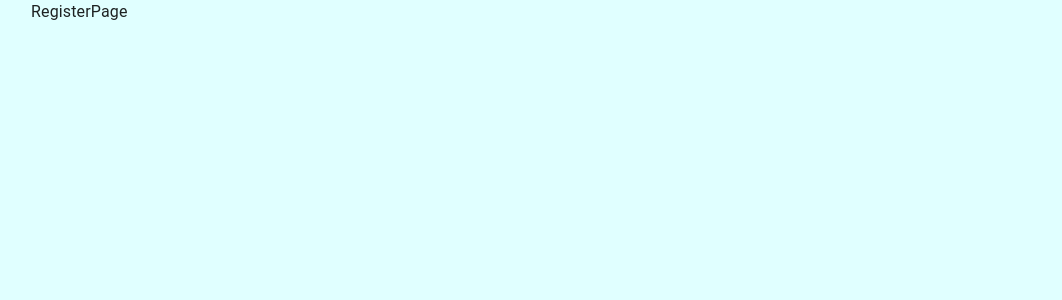
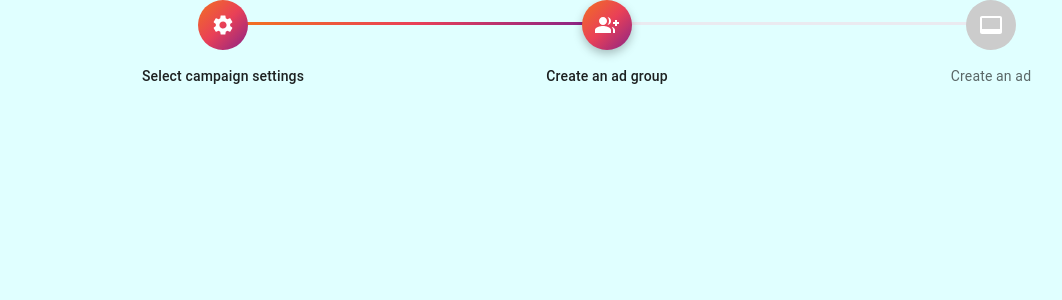
Before and after one commit to mhShohan/university-online-semester-registration-client, a React (Vite) app: page /register in a window 1280 px wide. Shown: the top 300 px of the page, without its empty margins (33-1095 px from the left). Built offline with nearby package versions, Linux system fonts and the light colour scheme.

Commit message:
stepper implemented to RegisterForm

```diff
--- /dev/null
+++ b/src/components/RegisterForm.tsx
@@ -0,0 +1,92 @@
+import * as React from 'react';
+import { styled } from '@mui/material/styles';
+import Stack from '@mui/material/Stack';
+import Stepper from '@mui/material/Stepper';
+import Step from '@mui/material/Step';
+import StepLabel from '@mui/material/StepLabel';
+import SettingsIcon from '@mui/icons-material/Settings';
+import GroupAddIcon from '@mui/icons-material/GroupAdd';
+import VideoLabelIcon from '@mui/icons-material/VideoLabel';
+import StepConnector, { stepConnectorClasses } from '@mui/material/StepConnector';
+import { StepIconProps } from '@mui/material/StepIcon';
+
+const ColorLibConnector = styled(StepConnector)(({ theme }) => ({
+  [`&.${stepConnectorClasses.alternativeLabel}`]: {
+    top: 22
+  },
+  [`&.${stepConnectorClasses.active}`]: {
+    [`& .${stepConnectorClasses.line}`]: {
+      backgroundImage:
+        'linear-gradient( 95deg,rgb(242,113,33) 0%,rgb(233,64,87) 50%,rgb(138,35,135) 100%)'
+    }
+  },
+  [`&.${stepConnectorClasses.completed}`]: {
+    [`& .${stepConnectorClasses.line}`]: {
+      backgroundImage:
+        'linear-gradient( 95deg,rgb(242,113,33) 0%,rgb(233,64,87) 50%,rgb(138,35,135) 100%)'
+    }
+  },
+  [`& .${stepConnectorClasses.line}`]: {
+    height: 3,
+    border: 0,
+    backgroundColor: theme.palette.mode === 'dark' ? theme.palette.grey[800] : '#eaeaf0',
+    borderRadius: 1
+  }
+}));
+
+const ColorLibStepIconRoot = styled('div')<{
+  ownerState: { completed?: boolean; active?: boolean };
+}>(({ theme, ownerState }) => ({
+  backgroundColor: theme.palette.mode === 'dark' ? theme.palette.grey[700] : '#ccc',
+  zIndex: 1,
+  color: '#fff',
+  width: 50,
+  height: 50,
+  display: 'flex',
+  borderRadius: '50%',
+  justifyContent: 'center',
+  alignItems: 'center',
+  ...(ownerState.active && {
+    backgroundImage:
+      'linear-gradient( 136deg, rgb(242,113,33) 0%, rgb(233,64,87) 50%, rgb(138,35,135) 100%)',
+    boxShadow: '0 4px 10px 0 rgba(0,0,0,.25)'
+  }),
+  ...(ownerState.completed && {
+    backgroundImage:
+      'linear-gradient( 136deg, rgb(242,113,33) 0%, rgb(233,64,87) 50%, rgb(138,35,135) 100%)'
+  })
+}));
+
+function ColorLibStepIcon(props: StepIconProps) {
+  const { active, completed, className } = props;
+
+  const icons: { [index: string]: React.ReactElement } = {
+    1: <SettingsIcon />,
+    2: <GroupAddIcon />,
+    3: <VideoLabelIcon />
+  };
+
+  return (
+    <ColorLibStepIconRoot ownerState={{ completed, active }} className={className}>
+      {icons[String(props.icon)]}
+    </ColorLibStepIconRoot>
+  );
+}
+
+const steps = ['Select campaign settings', 'Create an ad group', 'Create an ad'];
+
+const RegisterForm = () => {
+  return (
+    <Stack sx={{ width: '100%' }} spacing={4}>
+      <Stepper alternativeLabel activeStep={1} connector={<ColorLibConnector />}>
+        {steps.map((label) => (
+          <Step key={label}>
+            <StepLabel StepIconComponent={ColorLibStepIcon}>{label}</StepLabel>
+          </Step>
+        ))}
+      </Stepper>
+    </Stack>
+  );
+};
+
+export default RegisterForm;
--- a/src/pages/auth/RegisterPage.tsx
+++ b/src/pages/auth/RegisterPage.tsx
@@ -1,7 +1,12 @@
 import { Container } from '@mui/material';
+import RegisterForm from '../../components/RegisterForm';
 
 const RegisterPage = () => {
-  return <Container sx={{ height: '100vh' }}>RegisterPage</Container>;
+  return (
+    <Container sx={{ height: '100vh' }}>
+      <RegisterForm />
+    </Container>
+  );
 };
 
 export default RegisterPage;
```
